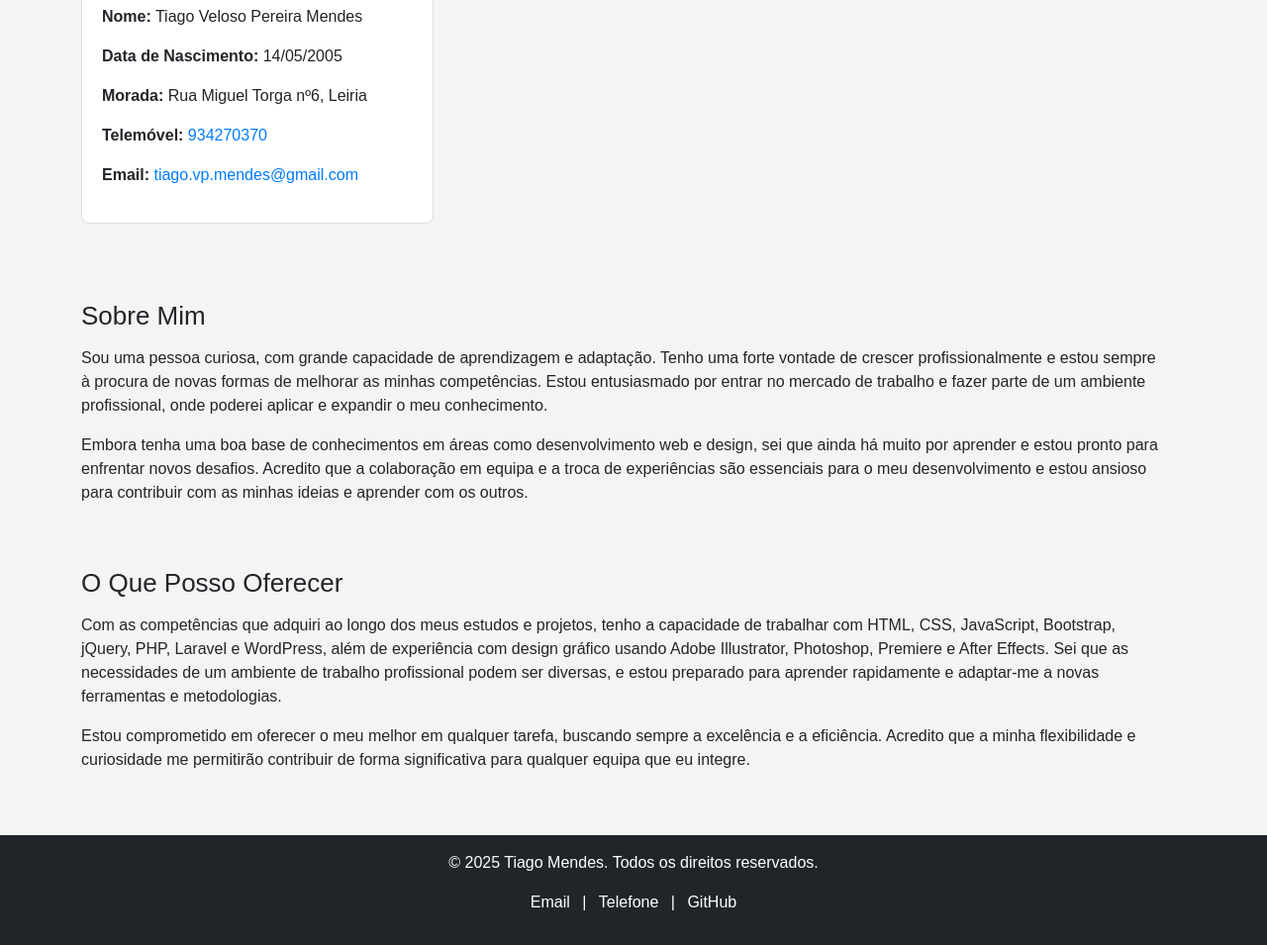
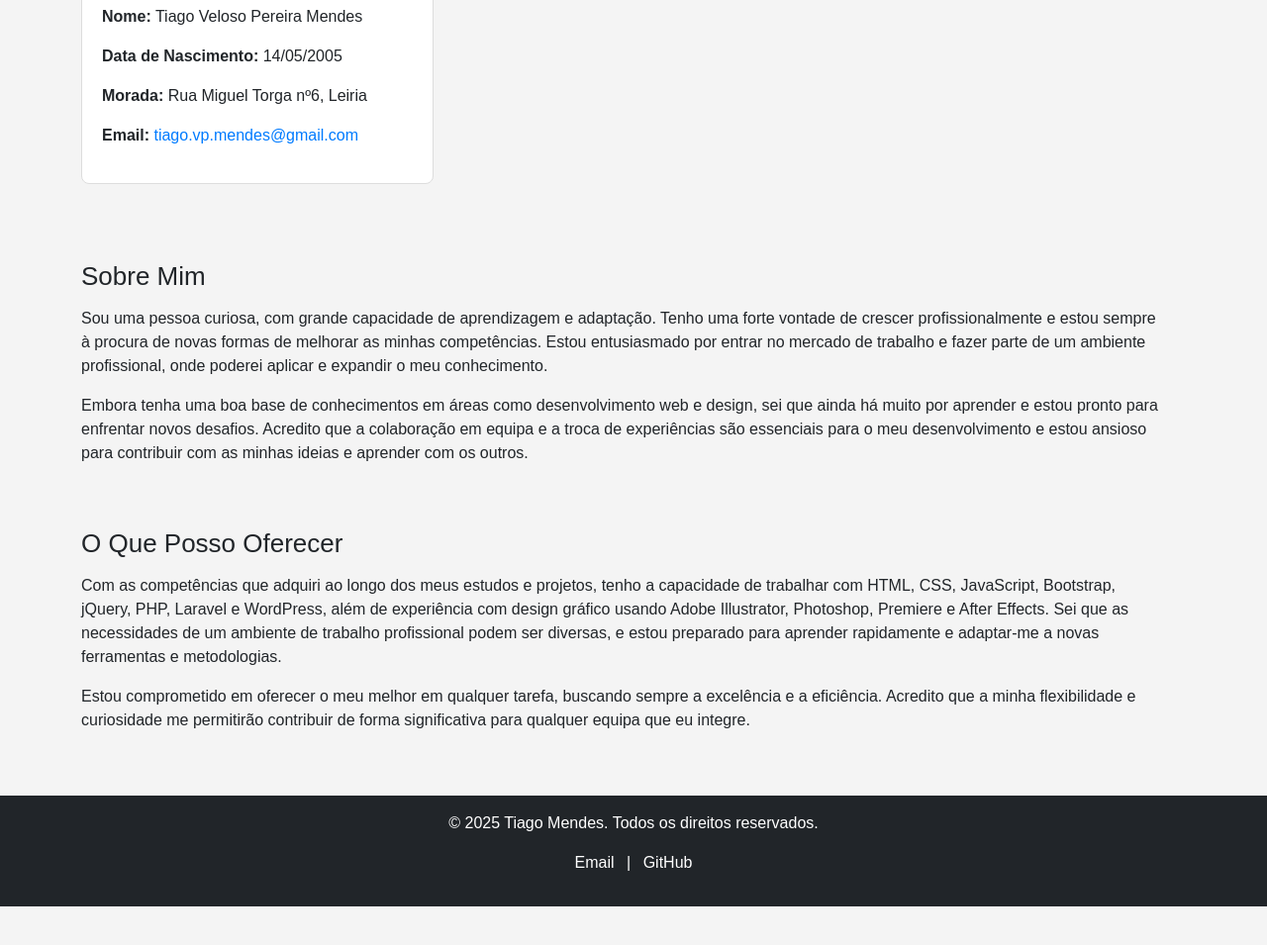
Before and after one commit to Tiago-GPT/Tiago-GPT.github.io, a plain HTML site: page index.html in a window 1280 px wide. Shown: the part 743-1698 px from the top of the page at 99% size. After the commit the page ends 1659 px from the top, so only its background shows below. Drawn offline with nearby package versions, Linux system fonts and the light colour scheme.

Commit message:
telemovel removed

```diff
--- a/index.html
+++ b/index.html
@@ -26,7 +26,6 @@
                         <p><strong>Nome:</strong> Tiago Veloso Pereira Mendes</p>
                         <p><strong>Data de Nascimento:</strong> 14/05/2005</p>
                         <p><strong>Morada:</strong> Rua Miguel Torga nº6, Leiria</p>
-                        <p><strong>Telemóvel:</strong> <a href="tel:+351934270370">934270370</a></p>
                         <p><strong>Email:</strong> <a
                                 href="mailto:tiago.vp.mendes@gmail.com">tiago.vp.mendes@gmail.com</a></p>
                     </div>
@@ -107,8 +106,6 @@
         <p>
             <a href="mailto:tiago.vp.mendes@gmail.com" class="text-white text-decoration-none mx-2">Email</a>
             |
-            <a href="tel:+351934270370" class="text-white text-decoration-none mx-2">Telefone</a>
-            |
             <a href="https://github.com/Tiago-GPT" class="text-white text-decoration-none mx-2">GitHub</a>
         </p>
     </footer>
```
